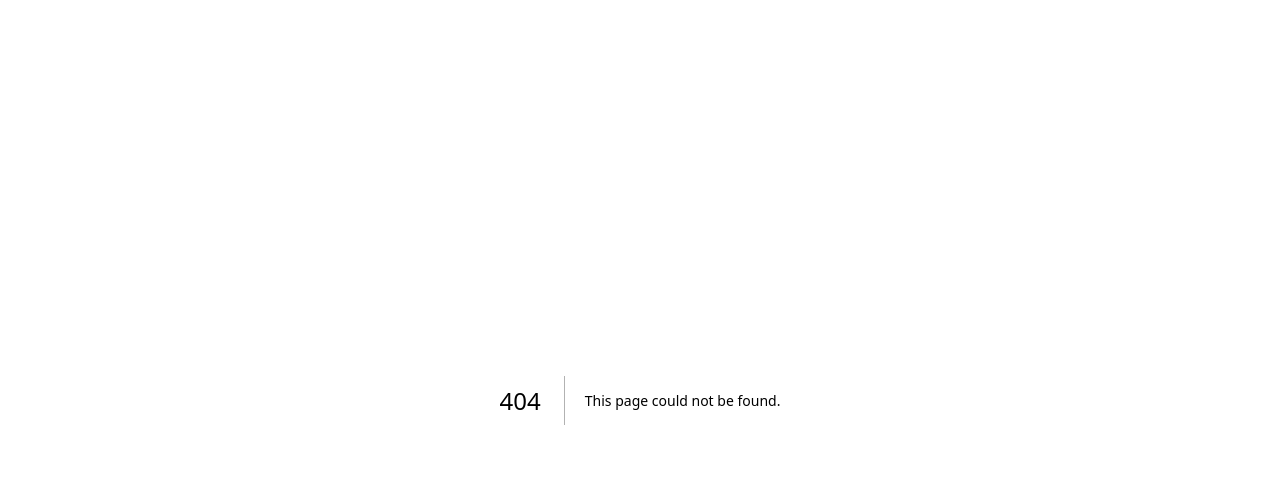
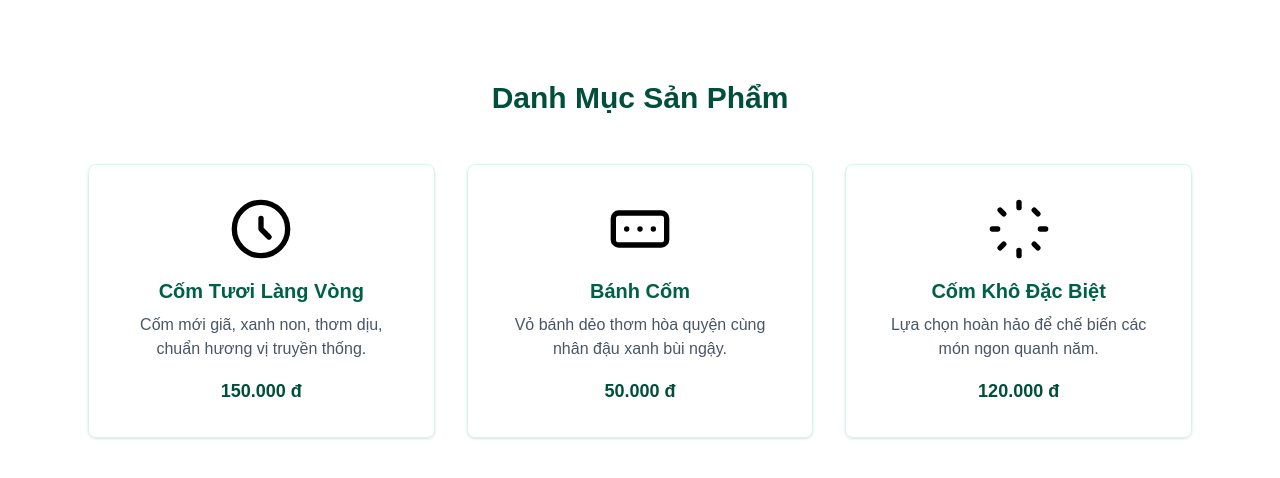
Before and after one commit to Thanh1623/ComEcommerce, a Next.js app: page /products in a window 1280 px wide. Before the commit this address had no page. Shown: the top 478 px of the page. Built offline with nearby package versions, Linux system fonts and the light colour scheme.

Commit message:
feat: create product listing page

```diff
--- /dev/null
+++ b/src/app/products/page.tsx
@@ -0,0 +1,20 @@
+import { products } from '@/data/products';
+import Image from 'next/image';
+
+export default function ProductListing() {
+  return (
+    <div className="py-20 px-6 max-w-6xl mx-auto">
+      <h2 className="text-3xl font-bold mb-12 text-center text-emerald-900">Danh Mục Sản Phẩm</h2>
+      <div className="grid grid-cols-1 md:grid-cols-3 gap-8">
+        {products.map((product) => (
+          <div key={product.id} className="border border-emerald-100 p-8 rounded-lg shadow-sm hover:shadow-md transition flex flex-col items-center text-center">
+            <img src={product.image} alt={product.name} className="w-16 h-16 mb-4" />
+            <h3 className="text-xl font-semibold mb-2 text-emerald-800">{product.name}</h3>
+            <p className="text-gray-600 mb-4">{product.description}</p>
+            <p className="text-lg font-bold text-emerald-900">{product.price.toLocaleString('vi-VN')} đ</p>
+          </div>
+        ))}
+      </div>
+    </div>
+  );
+}
--- a/tasks/todo.md
+++ b/tasks/todo.md
@@ -15,7 +15,7 @@
 - [x] Final cross-device testing
 
 ## Phase 3: Product Catalog
-- [in_progress] Create product data structure (mock data)
-- [pending] Create product listing page
-- [pending] Create product detail page
+- [x] Create product data structure (mock data)
+- [x] Create product listing page
+- [in_progress] Create product detail page
 - [pending] Configure dynamic routing
```
